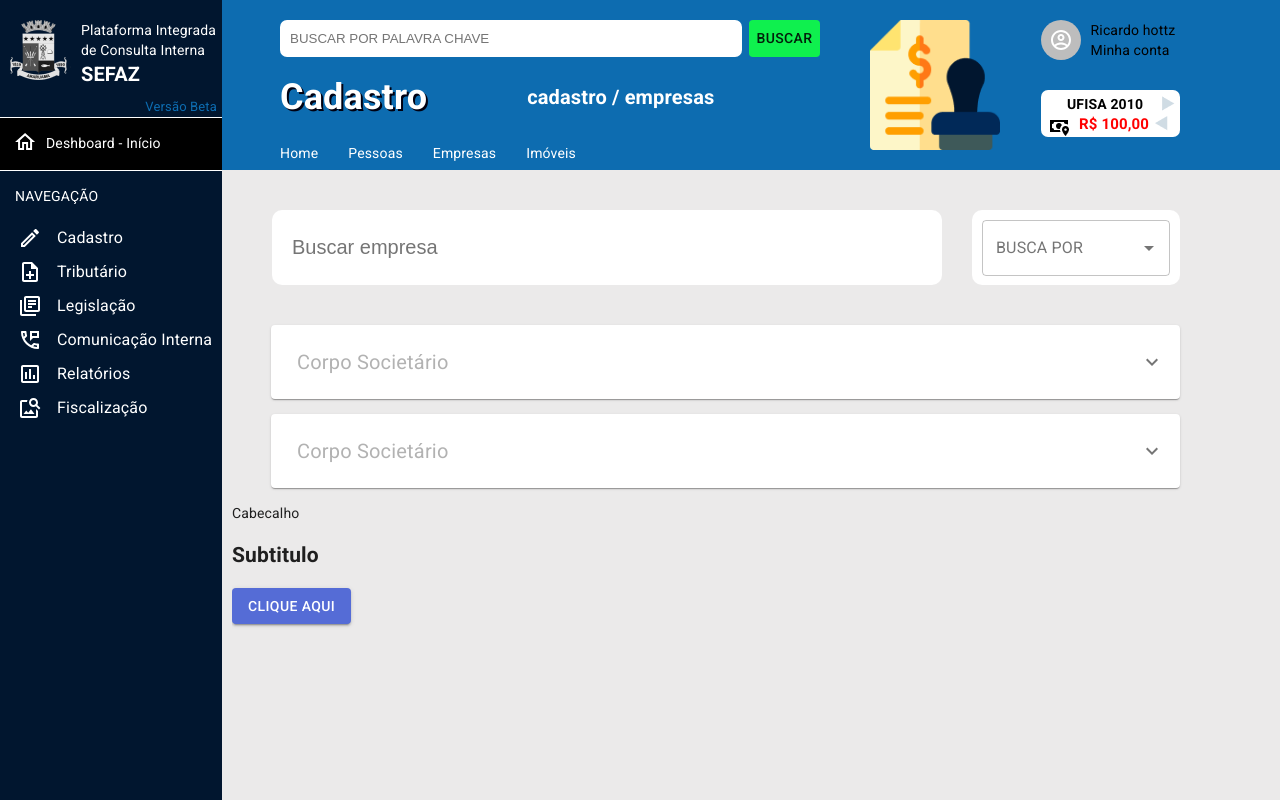
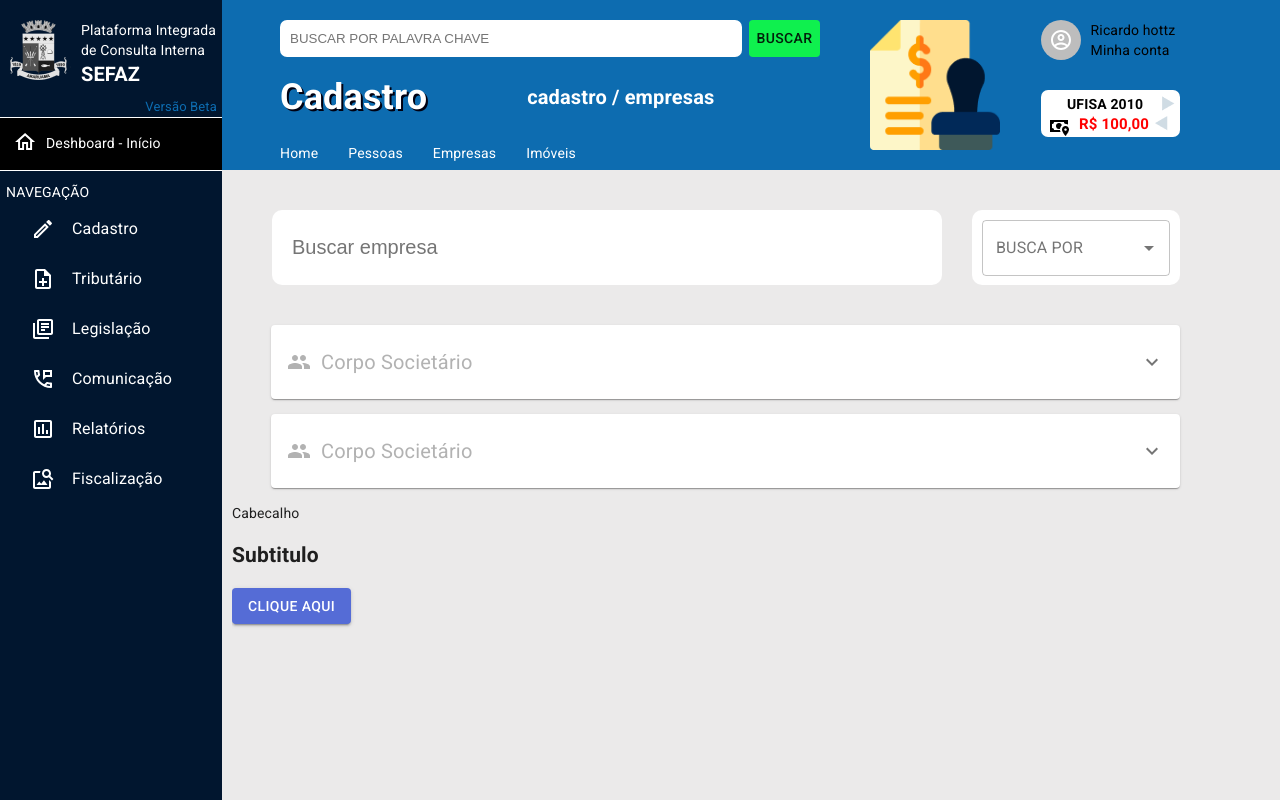
Before and after one commit to ricardohottz/projeto-pma, a Next.js app: page / in a window 1280 px wide. Built offline with nearby package versions, Linux system fonts and the light colour scheme.

Commit message:
hover menu lateral

```diff
--- a/src/components/accordion.js
+++ b/src/components/accordion.js
@@ -11,6 +11,9 @@ import { Divider } from '@material-ui/core';
 import PersonIcon from '@material-ui/icons/Person';
 import PersonAddDisabledIcon from '@material-ui/icons/PersonAddDisabled';
 import LinkIcon from '@material-ui/icons/Link';
+import PeopleIcon from '@material-ui/icons/People';
+import WhatsAppIcon from '@material-ui/icons/WhatsApp';
+import MailIcon from '@material-ui/icons/Mail';
 
 const useStyles = makeStyles((theme) => ({
     root: {
@@ -19,6 +22,11 @@ const useStyles = makeStyles((theme) => ({
       marginTop: '0px',
       marginBottom:'15px'
 
+    },
+    accordionLinha:{
+        display:'flex',
+        alignItems:'center',
+        width:'100%'
     },
     heading: {
       fontSize: theme.typography.pxToRem(20),
@@ -32,6 +40,10 @@ const useStyles = makeStyles((theme) => ({
     secondaryHeading: {
       fontSize: theme.typography.pxToRem(15),
       color: theme.palette.text.secondary,
+    },
+    Accordion:{
+        display:'flex',
+        alignItems:'center'
     },
 
     corpoSocietario:{
@@ -98,9 +110,13 @@ export default function ControlledAccordions() {
               expandIcon={<ExpandMoreIcon />}
               aria-controls="panel1bh-content"
               id="panel1bh-header"
+
             >
+                <div className={classes.accordionLinha}>
+                    <PeopleIcon style={{color:'#B2B2B2'}}/>
+                    <Typography displayInline className={classes.heading}>Corpo Societário</Typography>
 
-              <Typography className={classes.heading}>Corpo Societário</Typography>
+                </div>
 
             </AccordionSummary>
             <AccordionDetails>
@@ -124,11 +140,11 @@ export default function ControlledAccordions() {
                       <Divider />
                       <div className={classes.corpoSocietario_col1_linha}>
                           <div className = {classes.bloco}>
-                            <div className={classes.cabecas}>CGM: </div>
-                            200010</div>
+                            <div className={classes.cabecas}><MailIcon/> </div>
+                            ricardohottz@gmail.com</div>
                           <div className = {classes.bloco}>
-                          <div className={classes.cabecas}>CPF:</div>
-                            053.892.347-40</div>
+                          <div className={classes.cabecas}><WhatsAppIcon/></div>
+                            21 96439-5248</div>
                       </div>
                   </div>
                   <div className={classes.corpoSocietario_col2}>
@@ -140,6 +156,44 @@ export default function ControlledAccordions() {
                   </div>
               </div>
             </AccordionDetails>
+            <AccordionDetails>
+
+          <div className={classes.corpoSocietario}>
+
+              <div className={classes.corpoSocietario_col1}>
+                  <div className={classes.corpoSocietario_col1_linha}>
+                      <div className={classes.cabecas}>NOME: </div>
+                      Ricardo Hottz de Araujo Junqueira Hottz
+                  </div>
+                  <Divider />
+                  <div className={classes.corpoSocietario_col1_linha}>
+                      <div className = {classes.bloco}>
+                        <div className={classes.cabecas}>CGM: </div>
+                        200010</div>
+                      <div className = {classes.bloco}>
+                      <div className={classes.cabecas}>CPF:</div>
+                        053.892.347-40</div>
+                  </div>
+                  <Divider />
+                  <div className={classes.corpoSocietario_col1_linha}>
+                      <div className = {classes.bloco}>
+                        <div className={classes.cabecas}><MailIcon/> </div>
+                        ricardohottz@gmail.com</div>
+                      <div className = {classes.bloco}>
+                      <div className={classes.cabecas}><WhatsAppIcon/></div>
+                        21 96439-5248</div>
+                  </div>
+              </div>
+              <div className={classes.corpoSocietario_col2}>
+                <PersonAddDisabledIcon color='disabled' className={classes.bloco}/>
+                <LinkIcon color='disabled' className={classes.bloco}/>
+              </div>
+              <div className={classes.corpoSocietario_col3}>
+                  <Button variant="outlined" color="primary" startIcon={<PersonIcon/>}>Visitar Perfil</Button>
+              </div>
+          </div>
+        </AccordionDetails>
           </Accordion>
+
         </div>
     )}
--- a/src/components/layout/menuEstrutura/menu.js
+++ b/src/components/layout/menuEstrutura/menu.js
@@ -26,7 +26,7 @@ const primaryMenu = [
     {id:1, label:'Cadastro', path:'/cadastro', icon: CreateOutlinedIcon},
     {id:2, label:'Tributário', path:'/tributario', icon: NoteAddOutlinedIcon},
     {id:3, label:'Legislação', path:'/legislacao', icon: LibraryBooksOutlinedIcon},
-    {id:4, label:'Comunicação Interna', path:'/comunicacao_interna', icon: PermPhoneMsgOutlinedIcon},
+    {id:4, label:'Comunicação', path:'/comunicacao_interna', icon: PermPhoneMsgOutlinedIcon},
     {id:5, label:'Relatórios', path:'/relatorios', icon: AssessmentOutlinedIcon},
     {id:6, label:'Fiscalização', path:'/fiscalizacao', icon: ImageSearchOutlinedIcon}
 ]
@@ -34,16 +34,28 @@ const primaryMenu = [
 
 const useStyles = makeStyles((theme) => ({
     menu:{
-        padding:'15px',
-        color:'white'
+        padding:'1px',
+        color:'white',
+        marginTop:'10px',
+        marginLeft:'5px'
+
+
     },
+    listitem:{
+        color:'white',
+        marginTop:'2px',
+        '&:hover':{
+            backgroundColor:'#050F1A'
+        }
+
+    }
 
 }))
 
 
 export default function MenuPrincipal(){
     const router = useRouter()
-    const styles = useStyles()
+    const classes = useStyles()
 
     const content = (
                     <div  display='flex' flexdirection='column'>
@@ -52,11 +64,12 @@ export default function MenuPrincipal(){
                                 const Icon = item.icon
                                 return(
                                     <ListItem
+                                        className={classes.listitem}
                                         key={item.id}
                                         button
-                                        style={{color:'white', padding:'1px'}}
+
                                         >
-                                        <ListItemIcon style={{paddingLeft:'17px'}}>
+                                        <ListItemIcon style={{paddingLeft:'15px', margin:'0', display:'flex', width:'10px'}}>
                                             <Icon style={{color:'white'}}/>
                                         </ListItemIcon>
                                         <ListItemText
@@ -72,7 +85,7 @@ export default function MenuPrincipal(){
 
     return(
         <>
-        <div className={styles.menu}>NAVEGAÇÃO</div>
+        <div className={classes.menu}>NAVEGAÇÃO</div>
         <div >
             {content}
         </div>
```
